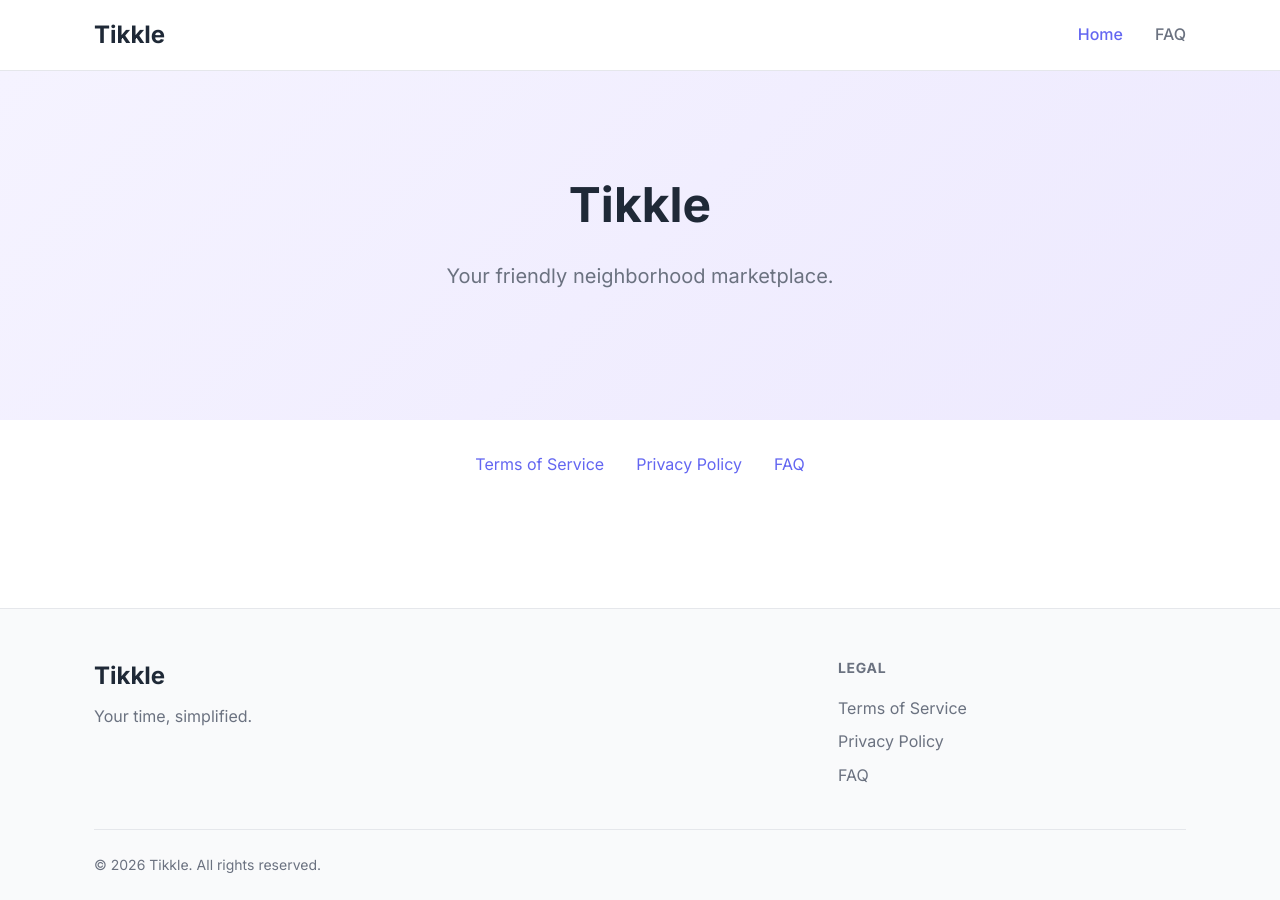
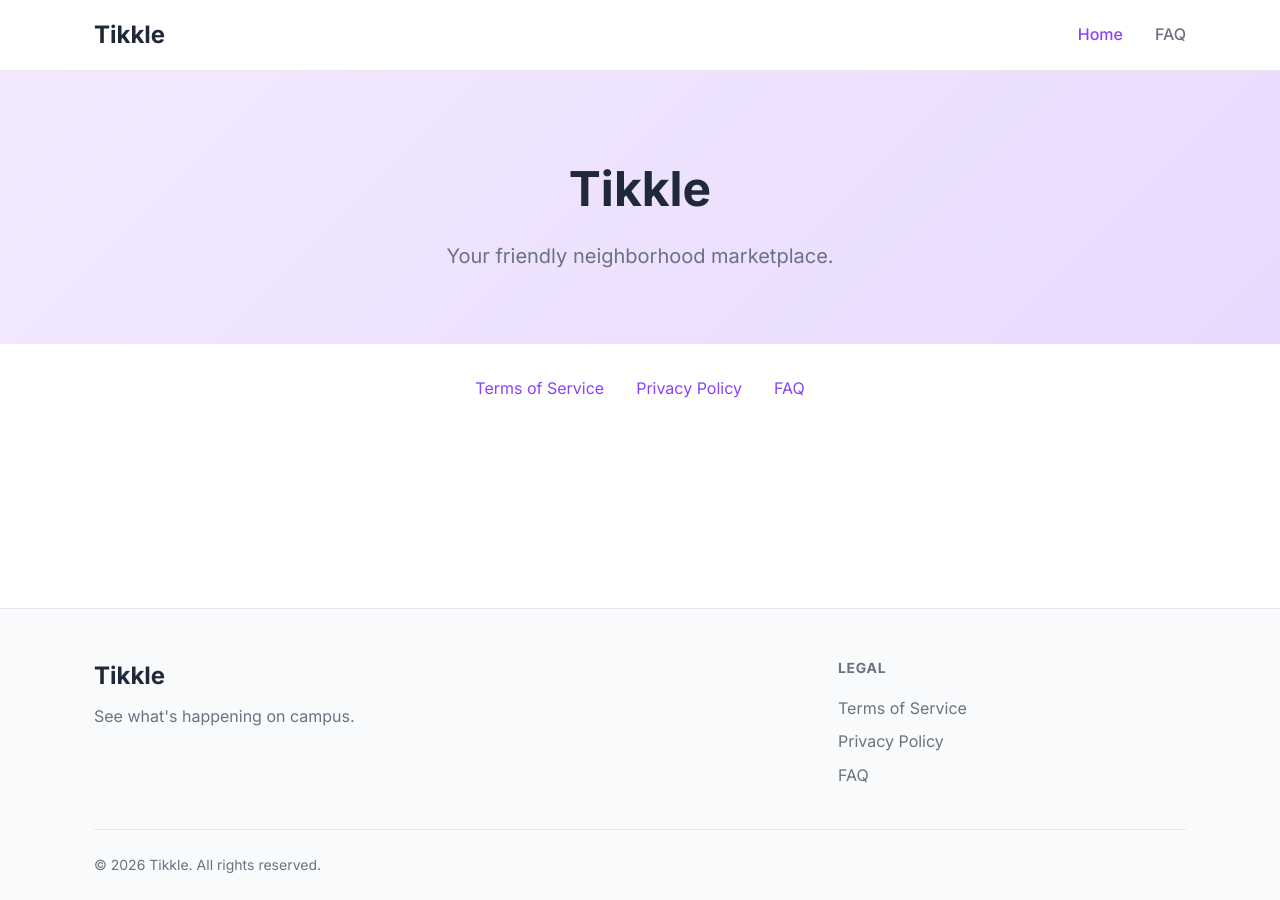
Before and after one commit to Tikkle-life/Tikkle-life.github.io, a Jekyll site: the page built from index.html, in a window 1280 px wide. Built offline with Jekyll 4.4.1, drawn with Linux system fonts in a browser that asks for light colours.

Commit message:
💄 style(theme): update brand colors and add homepage component styles
- Change primary color to #8942FE with accent #E8FF8A
- Add app screenshot phone frame, store badges, and quick links styles
- Update hero section layout with description support

```diff
--- a/_config.yml
+++ b/_config.yml
@@ -1,6 +1,6 @@
 # Site settings
 title: Tikkle
-description: Your time, simplified.
+description: See what's happening on campus.
 url: "https://tikkle-life.github.io"
 baseurl: ""
 
--- a/assets/css/style.scss
+++ b/assets/css/style.scss
@@ -2,8 +2,9 @@
 ---
 
 // Variables
-$primary-color: #6366f1;
-$primary-dark: #4f46e5;
+$primary-color: #8942FE;
+$primary-dark: #7535D9;
+$accent-color: #E8FF8A;
 $text-color: #1f2937;
 $text-muted: #6b7280;
 $bg-color: #ffffff;
@@ -155,24 +156,133 @@
 
 // Hero
 .hero {
-  padding: 6rem 0;
+  padding: 5rem 0 4rem;
   text-align: center;
-  background: linear-gradient(135deg, #f5f3ff 0%, #ede9fe 100%);
+  background: linear-gradient(135deg, #f3eaff 0%, #e8dafe 100%);
 
   h1 {
     font-size: 3rem;
     font-weight: 700;
-    margin-bottom: 1rem;
+    margin-bottom: 0.75rem;
     color: $text-color;
+  }
+
+  .hero-subtitle,
+  .hero-description {
+    color: $text-muted;
+    margin-left: auto;
+    margin-right: auto;
   }
 
   .hero-subtitle {
     font-size: 1.25rem;
-    color: $text-muted;
-    margin-bottom: 2rem;
+    margin-bottom: 0.5rem;
     max-width: 600px;
-    margin-left: auto;
-    margin-right: auto;
+  }
+
+  .hero-description {
+    font-size: 1rem;
+    margin-bottom: 2.5rem;
+    max-width: 480px;
+  }
+}
+
+// App Screenshot
+.app-screenshot {
+  margin: 0 auto 2.5rem;
+  max-width: 280px;
+
+  .phone-frame {
+    background: $bg-color;
+    border-radius: 2rem;
+    padding: 0.5rem;
+    box-shadow: 0 25px 50px -12px rgba(137, 66, 254, 0.25), 0 0 0 1px rgba(137, 66, 254, 0.08);
+
+    img {
+      display: block;
+      width: 100%;
+      border-radius: 1.5rem;
+    }
+
+    .screenshot-placeholder {
+      width: 100%;
+      aspect-ratio: 9 / 16;
+      background: linear-gradient(135deg, #f3eaff 0%, #e8dafe 50%, rgba(232, 255, 138, 0.2) 100%);
+      border-radius: 1.5rem;
+      display: flex;
+      align-items: center;
+      justify-content: center;
+      color: $primary-color;
+      font-size: 0.875rem;
+      font-weight: 500;
+    }
+  }
+}
+
+// Store Badges
+.store-badges {
+  display: flex;
+  justify-content: center;
+  gap: 1rem;
+  flex-wrap: wrap;
+
+  .store-badge {
+    display: inline-block;
+    position: relative;
+    cursor: default;
+    transition: transform 0.2s, opacity 0.2s;
+
+    &::after {
+      content: "Coming Soon";
+      position: absolute;
+      bottom: calc(100% + 8px);
+      left: 50%;
+      transform: translateX(-50%) translateY(4px);
+      background: $text-color;
+      color: white;
+      font-size: 0.75rem;
+      font-weight: 500;
+      padding: 0.35rem 0.75rem;
+      border-radius: 0.375rem;
+      white-space: nowrap;
+      opacity: 0;
+      pointer-events: none;
+      transition: opacity 0.2s, transform 0.2s;
+    }
+
+    &:hover::after {
+      opacity: 1;
+      transform: translateX(-50%) translateY(0);
+    }
+
+    &:hover {
+      transform: translateY(-2px);
+      opacity: 0.85;
+    }
+
+    img {
+      height: 48px;
+      width: auto;
+    }
+  }
+}
+
+// Hero CTA
+.hero-cta {
+  margin-top: 1.5rem;
+}
+
+// Quick Links
+.quick-links {
+  text-align: center;
+  padding: 2rem 0;
+
+  ul {
+    list-style: none;
+    display: inline-flex;
+    gap: 2rem;
+    flex-wrap: wrap;
+    justify-content: center;
   }
 }
 
@@ -410,7 +520,7 @@
   }
 
   .hero {
-    padding: 4rem 0;
+    padding: 3rem 0;
 
     h1 {
       font-size: 2rem;
@@ -419,6 +529,14 @@
     .hero-subtitle {
       font-size: 1rem;
     }
+  }
+
+  .app-screenshot {
+    max-width: 220px;
+  }
+
+  .store-badges .store-badge img {
+    height: 40px;
   }
 
   .footer-content {
```
